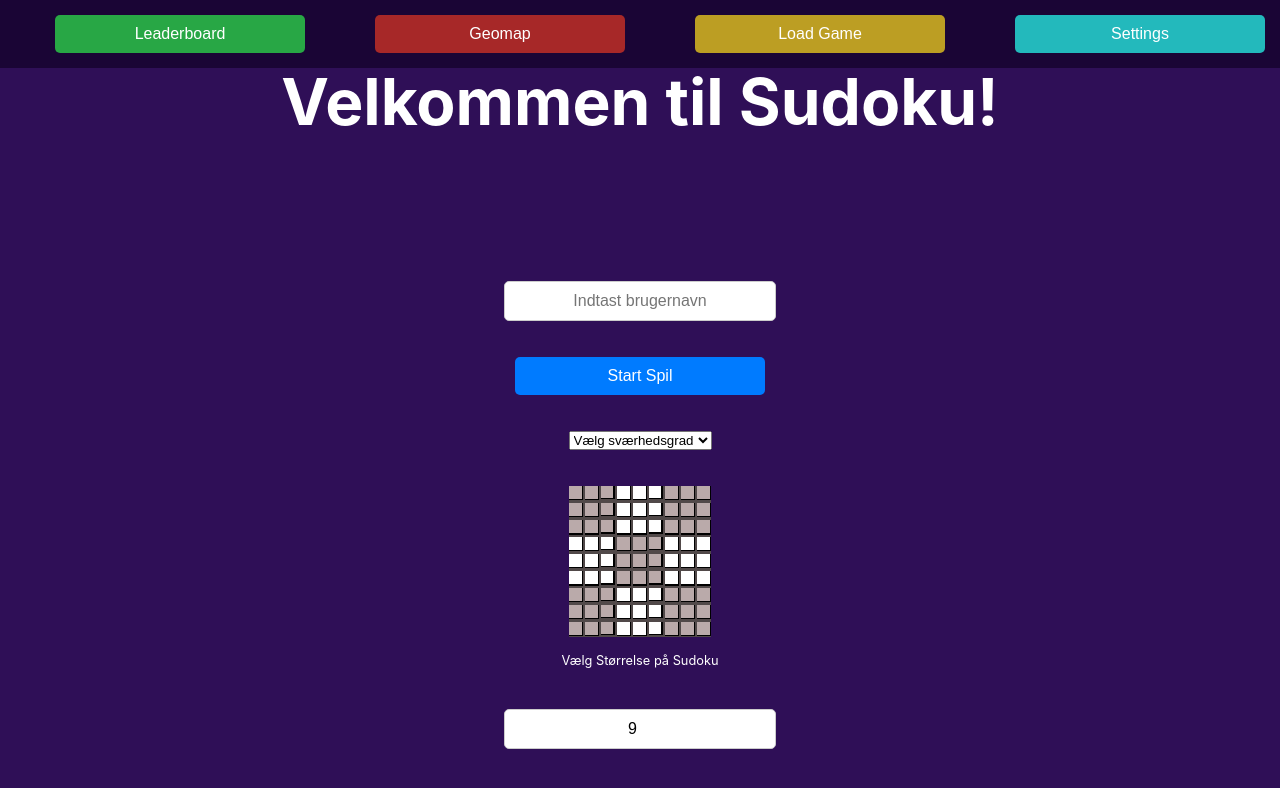
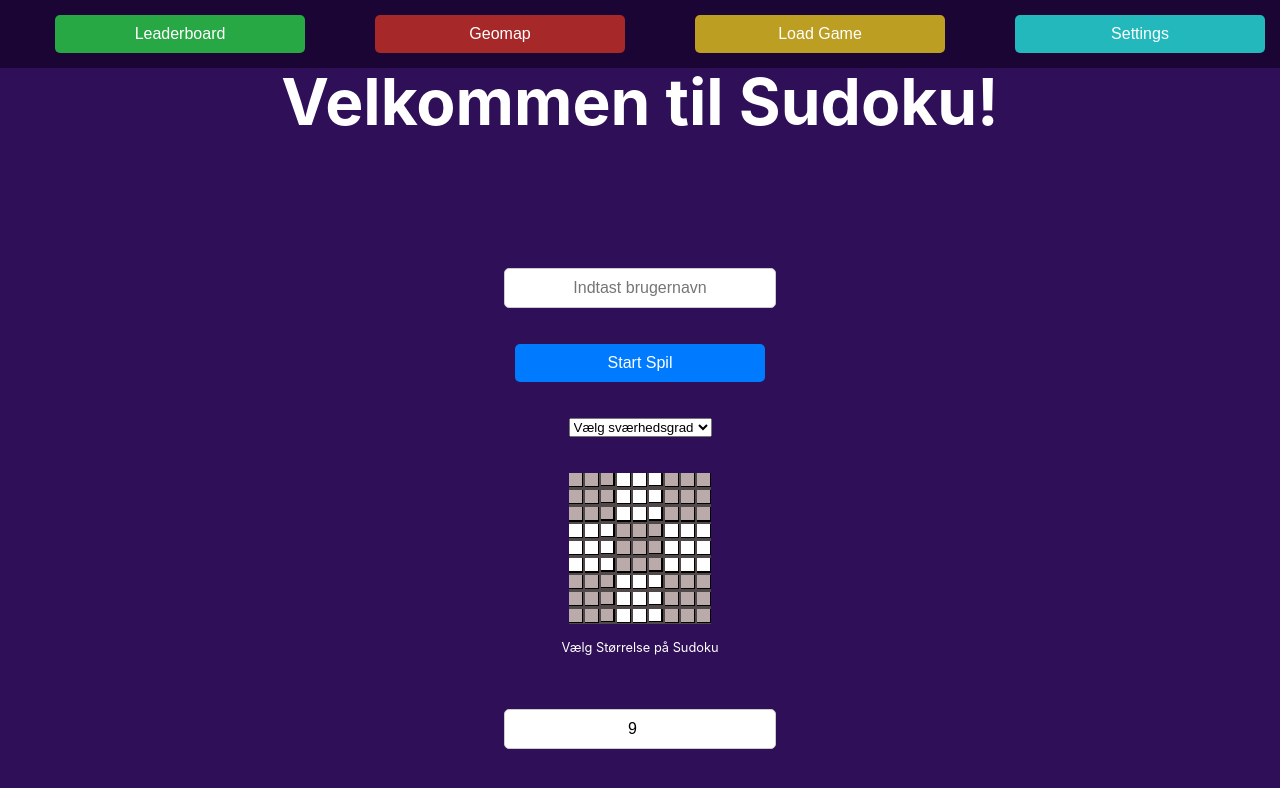
Before and after one commit to mart994j/Fagprojekt-, a React (Create React App) app in the folder my-app/frontEnd/: page /menu in a window 1280 px wide. Shown: the top 788 px of the page. Built offline with nearby package versions, Linux system fonts and the light colour scheme.

Commit message:
Buttons file

```diff
--- a/my-app/frontEnd/src/Views/CSS/MenuScreen.css
+++ b/my-app/frontEnd/src/Views/CSS/MenuScreen.css
@@ -13,11 +13,13 @@
 /*Title*/
 .menu-screen h1 {
   font-size: 5vw; /* Use vw unit to make the font size responsive */
-  margin-bottom: 9vw; /* Adjust margin with vw units */
+  margin-bottom: 8vw; /* Adjust margin with vw units */
 }
 
 .menu-screen t1 {
   font-size: 1vw; /* Use vw unit to make the font size responsive */
+  bottom: 10vw; /* Adjust distance from bottom as needed */
+
 }
 
 .menu-screen form {
--- a/my-app/frontEnd/src/Views/MenuScreen.js
+++ b/my-app/frontEnd/src/Views/MenuScreen.js
@@ -143,6 +143,8 @@ function MenuScreen() {
 
         {/* Sudoku board size preview */}
         <BoardPreview k={k} n={n} />
+
+
         <t1>Vælg Størrelse på Sudoku</t1>
 
         <div className="kn-inputs">
```
